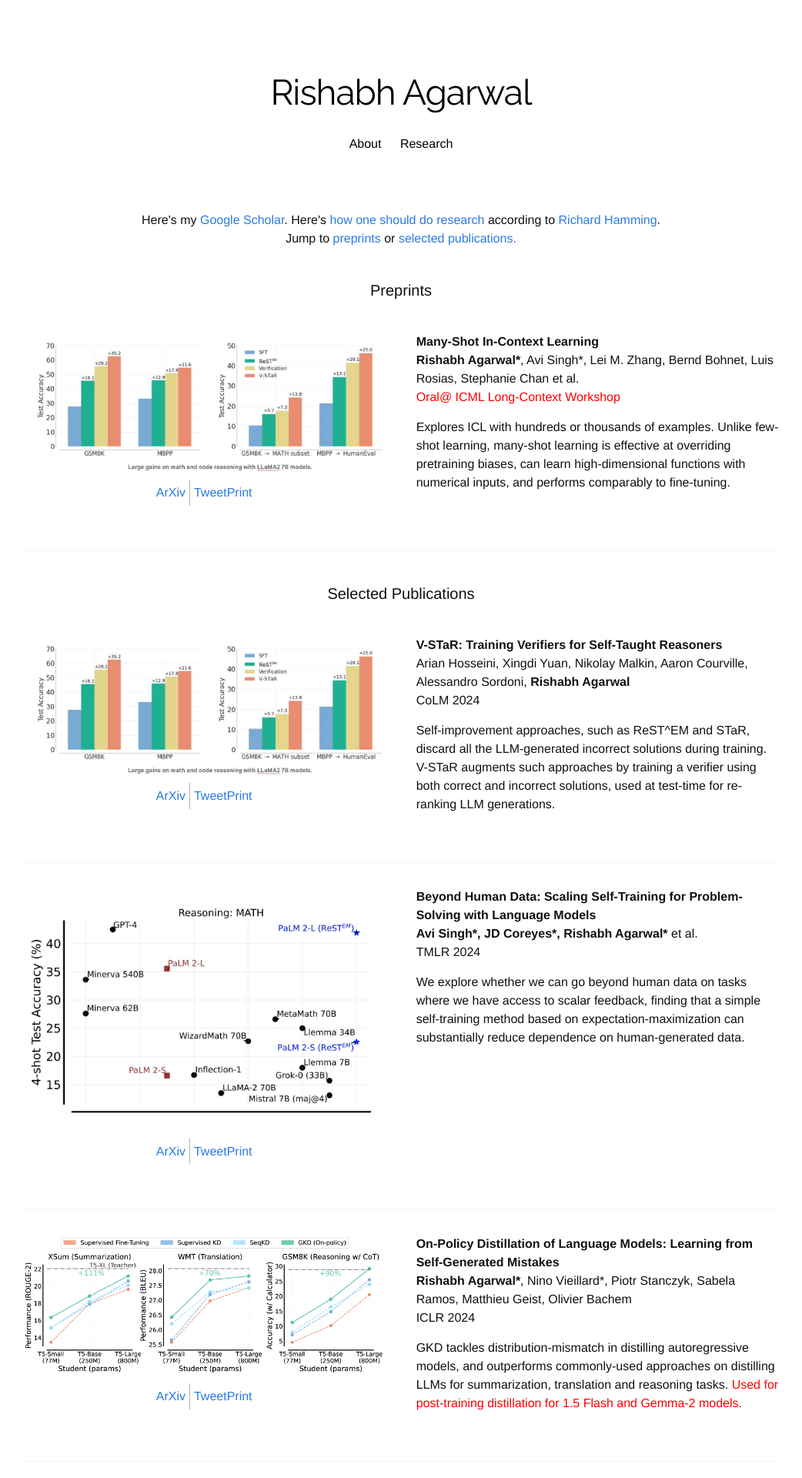
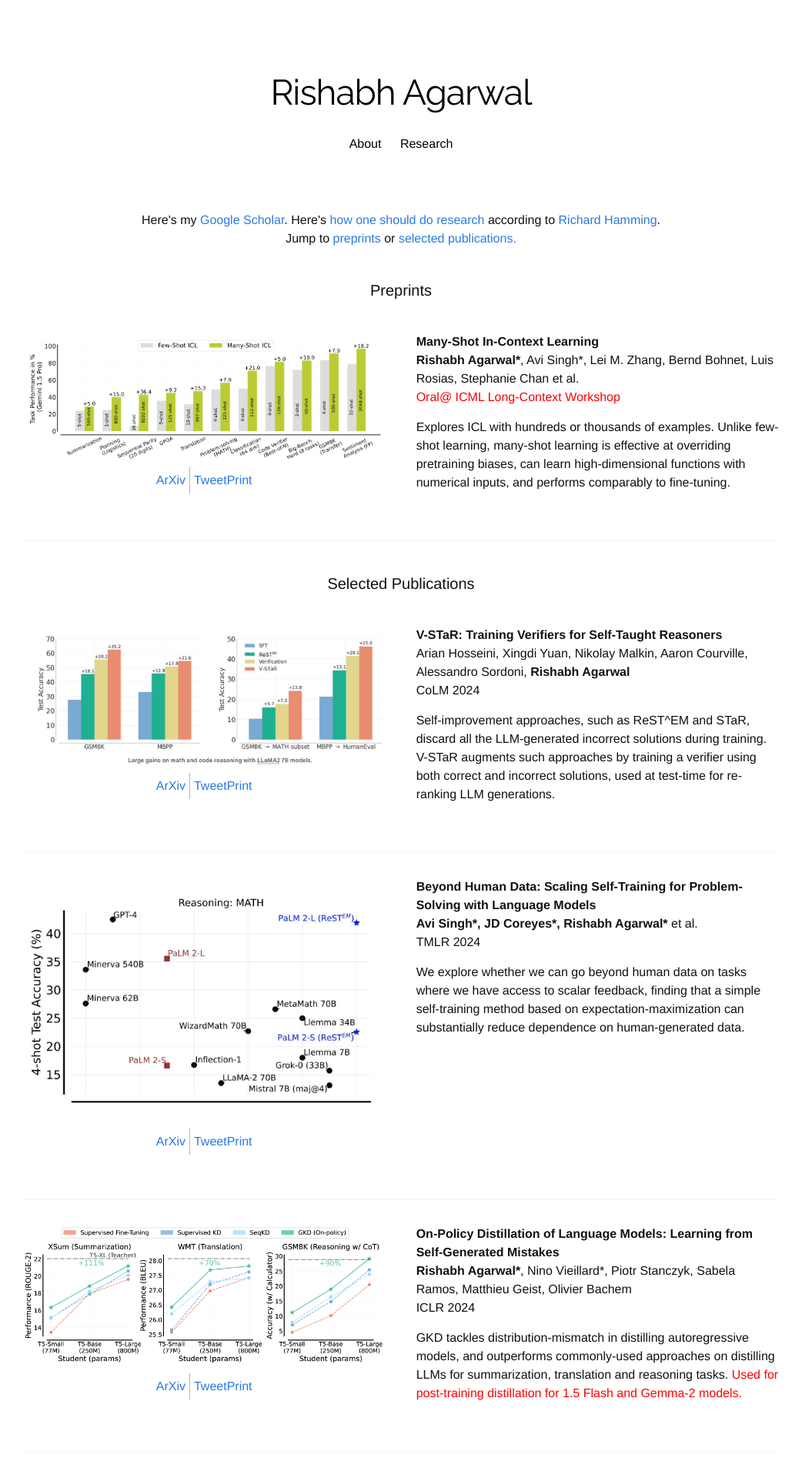
Before and after one commit to agarwl/agarwl.github.io, a Jekyll site: the page built from research.html, in a window 1280 px wide. Shown: the top 1920 px of the page at 77% size, without its empty margins (119-1161 px from the left). Built offline with Jekyll 4.4.1, drawn with Linux system fonts in a browser that asks for light colours; nearby versions of some CDN libraries; some web fonts are replaced; a style sheet for code colours, icons or effects is not loaded.

Commit message:
Update research.html

```diff
--- a/research.html
+++ b/research.html
@@ -13,7 +13,7 @@
 
   <div class="row">
     <div class="six columns">
-      <img style="margin-top:0em" src="/images/research/vstar_math.jpeg">
+      <img style="margin-top:0em" src="/images/research/many_shot.png">
       <table>
         <tr>
           <td><a href="https://arxiv.org/abs/2404.11018">ArXiv</a></td>
```
